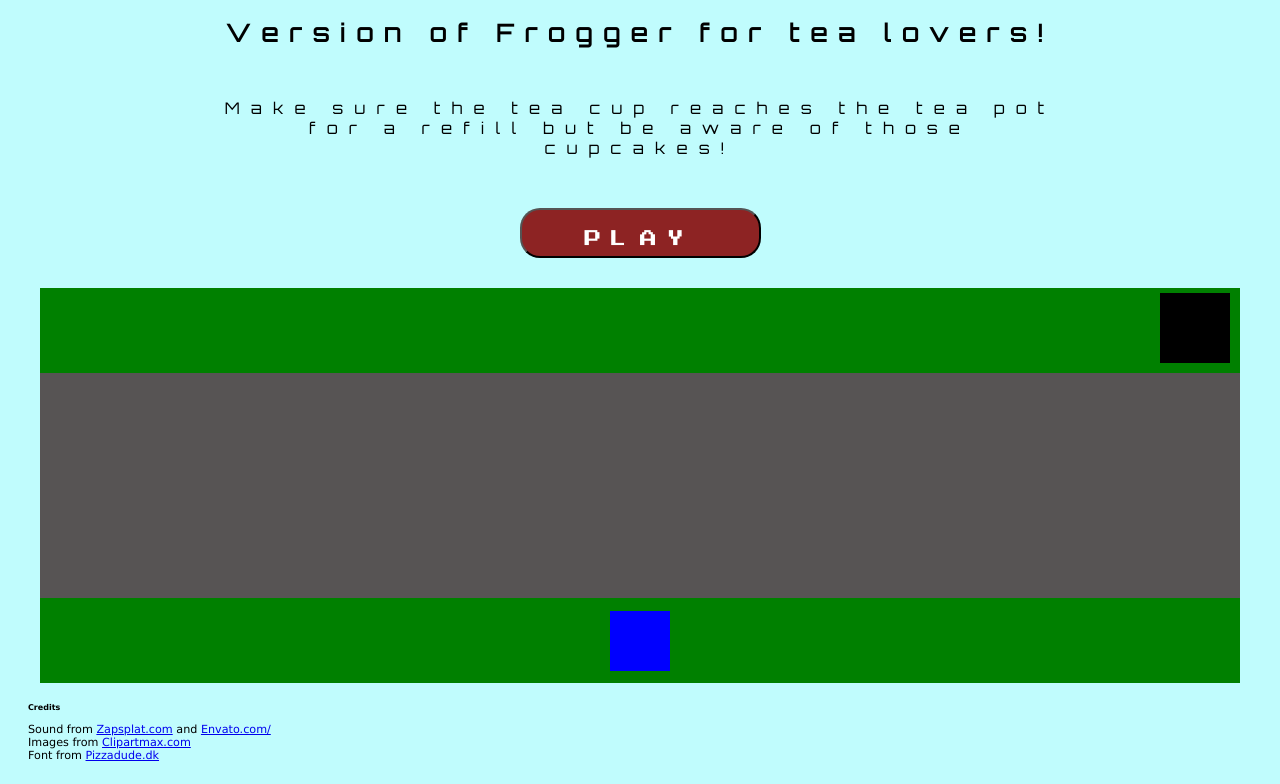
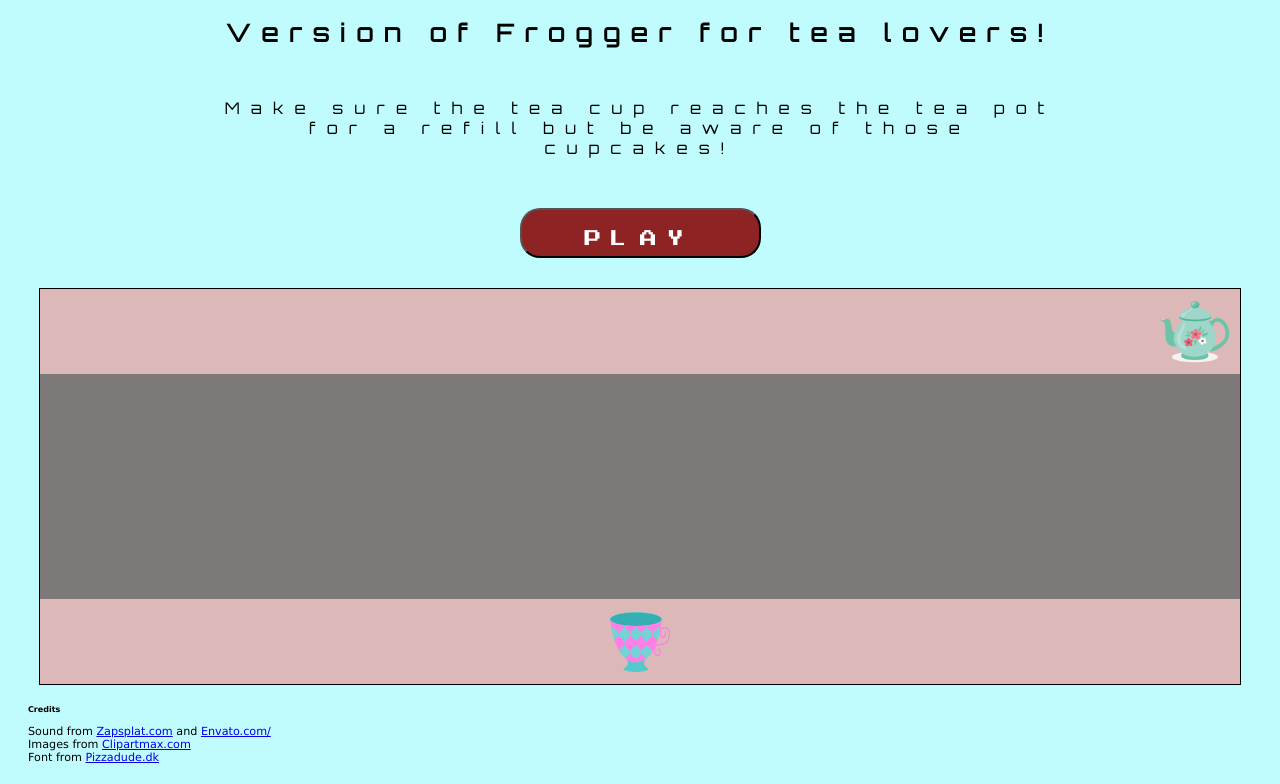
Before and after one commit to claravilla/tea-cupper, a plain HTML site: page index.html in a window 1280 px wide. Shown: the part 165-949 px from the top of the page. Drawn offline with Linux system fonts and the light colour scheme.

Commit message:
fixed loading images

```diff
--- a/js/index.js
+++ b/js/index.js
@@ -3,23 +3,21 @@ const ctx = canvas.getContext("2d");
 
 
 function drawBasicCanvas() {
-  ctx.fillStyle = "green";
+ ctx.fillStyle = "#ddb8b8";
   ctx.fillRect(0, 0, 1200, 85);
   ctx.fillRect(0, 310, 1200, 85);
-  ctx.fillStyle = "black"
-  ctx.fillRect(1120, 5, 70, 70);
-  // let teaPotImg = new Image();
-  // teaPotImg.src = "/images/teapot.png"
-  // teaPotImg.onload = () => {
-  // ctx.drawImage(teaPotImg, 1120, 5, 70, 70);
-  // };
+  let teaPotImg = new Image();
+  teaPotImg.src = "./images/teapot.png";
+  teaPotImg.onload = function () {
+  ctx.drawImage(teaPotImg, 1120, 5, 70, 70);
+  };
 }
 
 class Component {
-  constructor(width, height, color, x, y) {
+  constructor(width, height, img, x, y) {
     this.width = width;
     this.height = height;
-    this.color = color;
+    this.img = img;
     this.x = x;
     this.y = y;
   }
@@ -27,15 +25,15 @@ class Component {
   draw() {
     ctx.fillStyle = this.color;
     ctx.fillRect(this.x, this.y, this.width, this.height)
-    // let compImg = new Image();
-    // compImg.src = this.img;
-    // compImg.onload = () => {
-    //   ctx.drawImage(compImg, this.x, this.y, this.width, this.height);
-    // };
+    let compImg = new Image();
+    compImg.src = this.img;
+    compImg.onload = () => {
+   ctx.drawImage(compImg, this.x, this.y, this.width, this.height);
+    };
   }
 }
 
-const teaCup = new Component(60, 60, "blue", 570, 323);
+const teaCup = new Component(60, 60, "./images/teacup.png", 570, 323);
 
 
   drawBasicCanvas();
--- a/styles/style.css
+++ b/styles/style.css
@@ -96,7 +96,8 @@
 
  canvas {
 
-    background-color: rgb(87, 84, 84);
+    background-color: rgb(126, 121, 121);
+    border:1px solid black;
 }
 
 #sounds {
```
